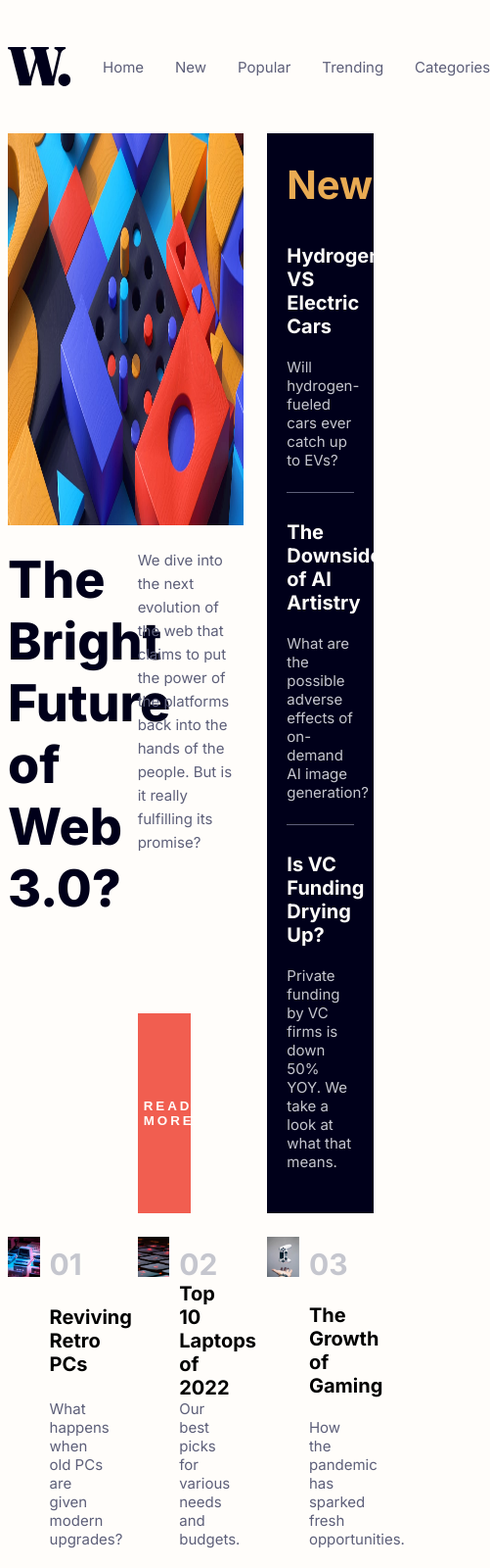
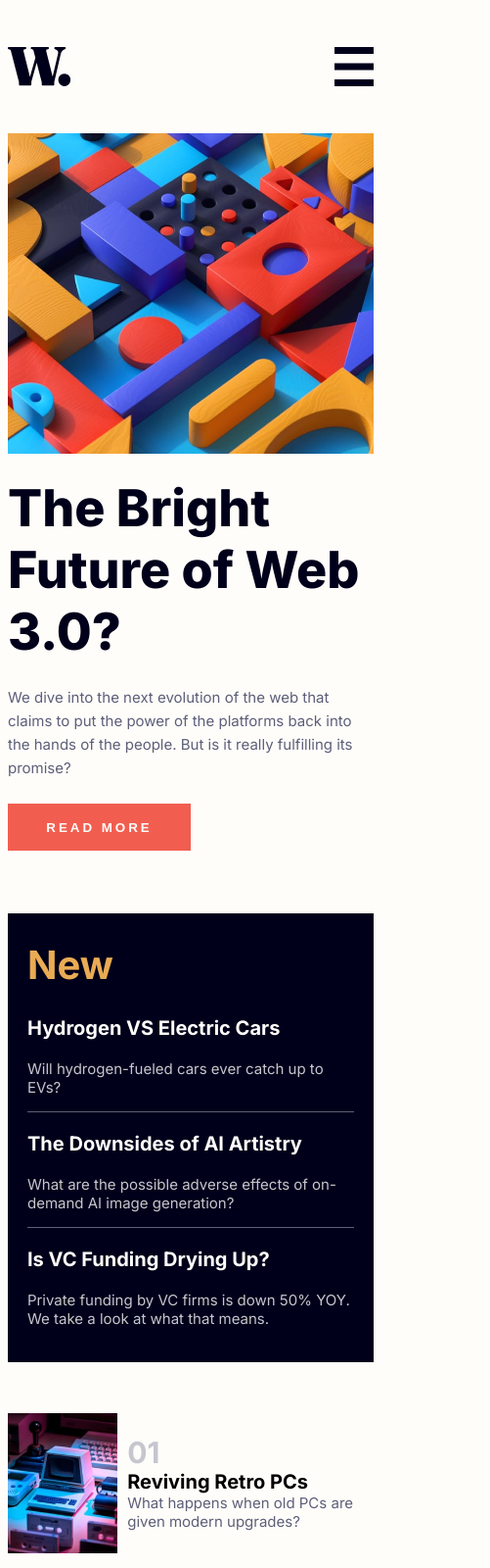
Before and after one commit to RowMur/FM-news-homepage-main, a plain HTML site: page index.html in a window 390 px wide. Shown: the top 1600 px of the page at 98% size, 501 px wide, since content can reach past the window. Drawn offline with Linux system fonts and the light colour scheme.

Commit message:
Added responsive mobile design

```diff
--- a/index.css
+++ b/index.css
@@ -20,13 +20,13 @@
   background-color: hsl(var(--offWhite));
 }
 
+body {
+  transition: 0.5s;
+}
+
 .attribution {
   margin-top: 100px;
 }
-
-/* body {
-  max-width: 1000px;
-} */
 
 header {
   display: flex;
@@ -44,21 +44,13 @@ nav {
   transition: 0.5s;
 }
 
-.navOption:hover {
+.navOption:hover,
+.navOption:focus {
   color: hsl(var(--softRed));
   cursor: pointer;
 }
 
-main {
-  display: grid;
-  grid-template-columns: repeat(3, calc((100% - 48px) / 3));
-  row-gap: 24px;
-  column-gap: 24px;
-  justify-items: stretch;
-  align-items: stretch;
-}
-
-.web3Img {
+.web3DesktopImg {
   grid-column: 1 / span 2;
 }
 
@@ -87,16 +79,20 @@ main {
   letter-spacing: 3px;
   border: none;
   width: 50%;
-  height: 30%;
+  max-height: 20%;
+  aspect-ratio: 5/3;
   transition: 0.5s;
 }
 
-.readmeButton:hover {
+.readmeButton:hover,
+.readmeButton:focus {
   cursor: pointer;
   background-color: hsl(var(--veryDarkBlue));
 }
 
 .newWrapper {
+  display: flex;
+  flex-flow: column;
   grid-row: span 2;
   background-color: hsl(var(--veryDarkBlue));
   padding: 20px;
@@ -109,8 +105,15 @@ main {
   margin: 8px 0;
 }
 
+.newArticles {
+  display: flex;
+  flex: 1 1 auto;
+  flex-direction: column;
+  justify-content: space-around;
+}
+
 .newArticle {
-  padding: 8px 0;
+  flex: 1 1 auto;
   border-bottom: 1px hsl(var(--darkGrayishBlue)) solid;
 }
 
@@ -121,7 +124,8 @@ main {
   transition: 0.5s;
 }
 
-.newHeader:hover {
+.newHeader:hover,
+.newHeader:focus {
   cursor: pointer;
   color: hsl(var(--softOrange));
 }
@@ -133,10 +137,12 @@ main {
 .trendingWrapper {
   display: grid;
   grid-template-columns: 30% 70%;
+  align-items: center;
 }
 
 .trendingWrapper > img {
   width: 100%;
+  height: auto;
 }
 
 .trendingContent {
@@ -157,7 +163,8 @@ main {
   transition: 0.5s;
 }
 
-.trendingHeader:hover {
+.trendingHeader:hover,
+.trendingHeader:focus {
   cursor: pointer;
   color: hsl(var(--softRed));
 }
@@ -166,3 +173,72 @@ main {
   margin: 0;
   color: hsl(var(--darkGrayishBlue));
 }
+
+@media (min-width: 600px) {
+  main {
+    display: grid;
+    grid-template-columns: repeat(3, 1fr);
+    row-gap: 48px;
+    column-gap: 24px;
+    justify-items: stretch;
+    align-items: stretch;
+  }
+
+  .web3MobileImg,
+  .mobileNav,
+  .sidebarNav {
+    display: none;
+  }
+}
+
+@media (max-width: 599px) {
+  main {
+    display: flex;
+    flex-direction: column;
+  }
+
+  .web3DesktopImg,
+  .desktopNav {
+    display: none;
+  }
+
+  .web3Title {
+    margin: 24px 0;
+  }
+
+  .readmeButton {
+    max-height: 48px;
+    margin: 24px 0;
+  }
+
+  .newWrapper {
+    margin: 40px 0;
+  }
+
+  .trendingWrapper {
+    margin: 12px 0;
+  }
+
+  .sidebarNav {
+    height: 100%;
+    width: 0%;
+    position: fixed;
+    z-index: 1;
+    top: 0;
+    right: 0;
+    background: hsl(var(--offWhite));
+    overflow-x: hidden;
+    padding-top: 60px;
+    transition: 0.5s;
+  }
+
+  .sidebarNav > div {
+    font-weight: 700;
+    font-size: 24px;
+    padding: 16px 32px;
+  }
+
+  .sidebarNav > div > img {
+    margin-left: auto;
+  }
+}
--- a/index.html
+++ b/index.html
@@ -12,7 +12,7 @@
       href="./assets/images/favicon-32x32.png"
     />
     <link rel="stylesheet" href="index.css" />
-
+    <script src="index.js"></script>
     <title>Frontend Mentor | News homepage</title>
 
     <!-- Feel free to remove these styles or customise in your own stylesheet 👍 -->
@@ -26,23 +26,48 @@
       }
     </style>
   </head>
-  <body>
+  <body id="body">
     <header>
       <img src="./assets/images/logo.svg" alt="Logo" />
-      <nav>
+      <nav class="desktopNav">
         <div class="navOption">Home</div>
         <div class="navOption">New</div>
         <div class="navOption">Popular</div>
         <div class="navOption">Trending</div>
         <div class="navOption">Categories</div>
       </nav>
+      <img
+        src="./assets/images/icon-menu.svg"
+        alt="Menu"
+        class="mobileNav"
+        onclick="openNav()"
+      />
+      <div id="sidebarNav" class="sidebarNav">
+        <div>
+          <img
+            src="./assets/images/icon-menu-close.svg"
+            alt="Close Button"
+            onclick="closeNav()"
+          />
+        </div>
+        <div>Home</div>
+        <div>New</div>
+        <div>Popular</div>
+        <div>Trending</div>
+        <div>Categories</div>
+      </div>
     </header>
 
     <main>
       <img
+        src="./assets/images/image-web-3-mobile.jpg"
+        alt="Web 3.0 Image"
+        class="web3MobileImg"
+      />
+      <img
         src="./assets/images/image-web-3-desktop.jpg"
         alt="Web 3.0 Image"
-        class="web3Img"
+        class="web3DesktopImg"
       />
       <p class="web3Title">The Bright Future of Web 3.0?</p>
       <div class="web3Caption">
@@ -55,6 +80,7 @@
       </div>
       <div class="newWrapper">
         <p class="newTitle">New</p>
+        <div class="newArticles">
           <div class="newArticle">
             <p class="newHeader">Hydrogen VS Electric Cars</p>
             <p class="newContent">
@@ -71,9 +97,10 @@
           <div class="newArticle" style="border-bottom: none">
             <p class="newHeader">Is VC Funding Drying Up?</p>
             <p class="newContent">
-            Private funding by VC firms is down 50% YOY. We take a look at what
-            that means.
+              Private funding by VC firms is down 50% YOY. We take a look at
+              what that means.
             </p>
+          </div>
         </div>
       </div>
       <div class="trendingWrapper">
--- /dev/null
+++ b/index.js
@@ -0,0 +1,9 @@
+function openNav() {
+  document.getElementById("sidebarNav").style.width = "60%";
+  document.getElementById("body").style.filter = "grayscale(50%)";
+}
+
+function closeNav() {
+  document.getElementById("sidebarNav").style.width = "0%";
+  document.getElementById("body").style.filter = "grayscale(0%)";
+}
```
Also changed, not shown: assets/fonts/Inter-VariableFont_slnt,wght.ttf (deleted), assets/fonts/README.txt (deleted), assets/fonts/static/Inter-Bold.ttf (deleted), assets/fonts/static/Inter-ExtraBold.ttf (deleted), assets/fonts/static/Inter-Regular.ttf (deleted), assets/screenshots/main-desktop.jpg (added), assets/screenshots/main-mobile.jpg (added), assets/screenshots/main-mobile2.jpg (added), assets/screenshots/navbar-mobile.jpg (added), design/active-states.jpg (deleted), design/desktop-design.jpg (deleted), design/desktop-preview.jpg (deleted), design/mobile-design.jpg (deleted), design/mobile-menu.jpg (deleted), 3 other files. Lines whose indentation alone changed are shown as unchanged.
